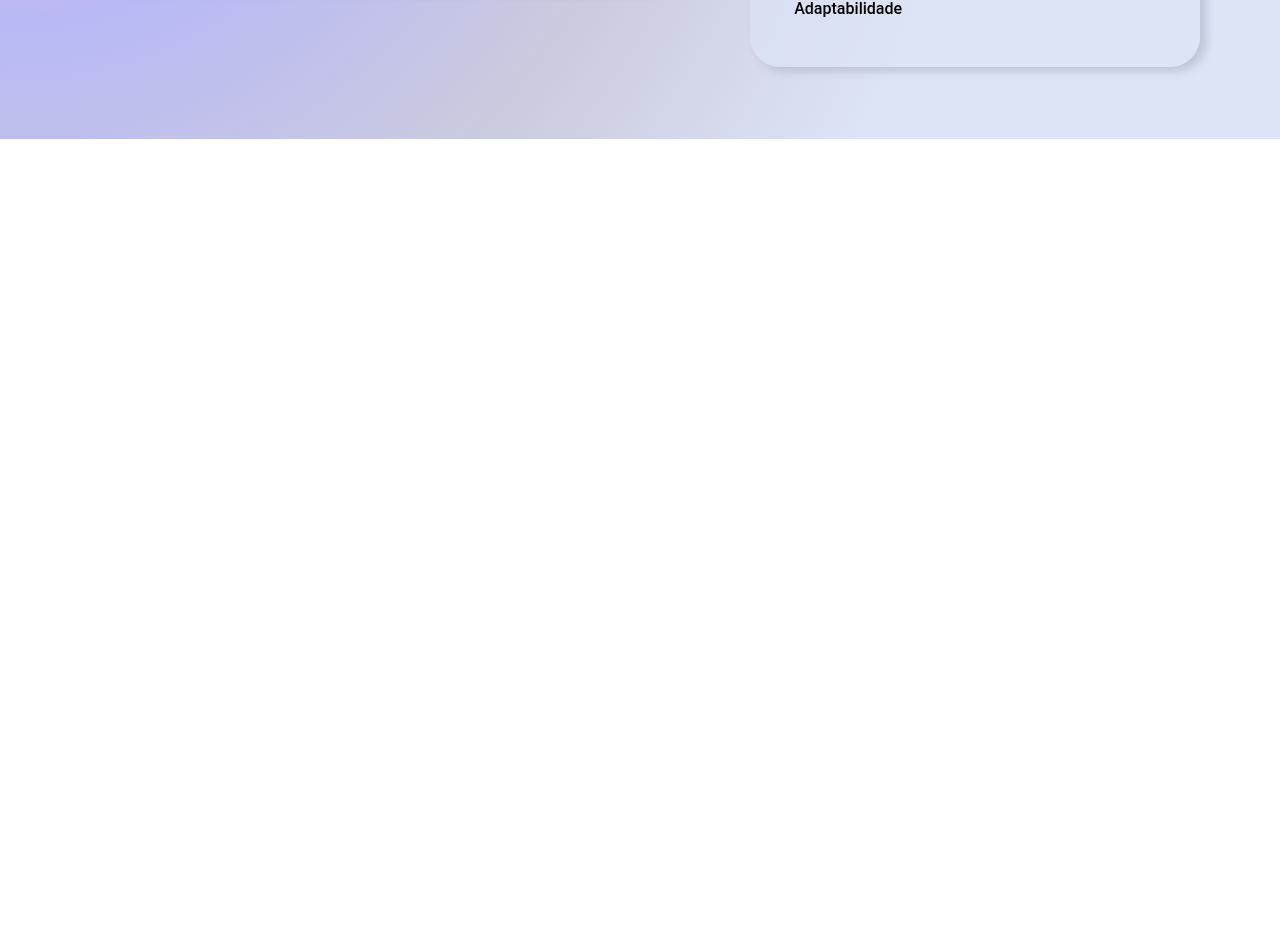
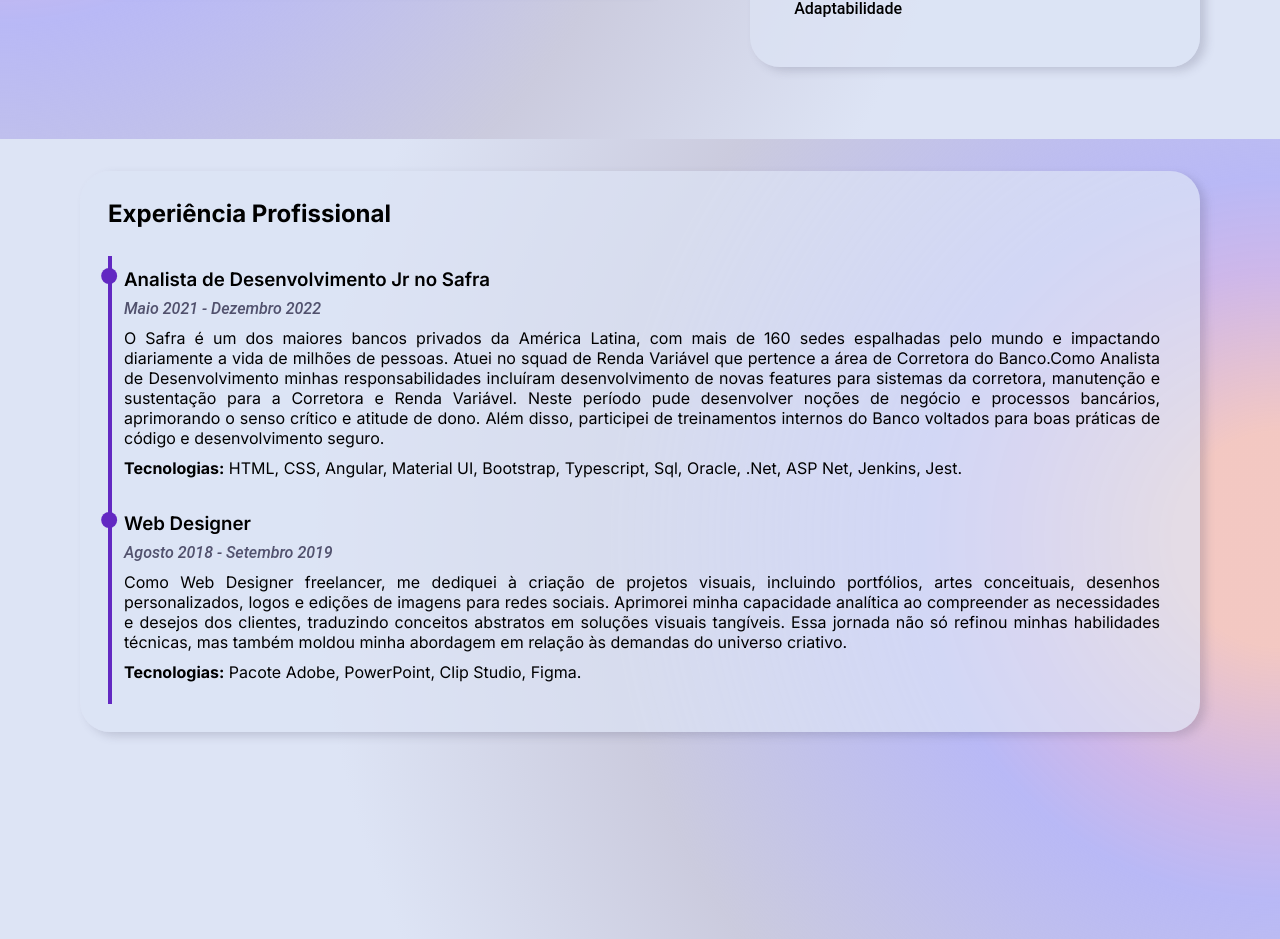
Before and after one commit to gabriella-guimaraes/portfolio-gabriella-guimaraes, an Angular app in the folder portfolio/: page / in a window 1280 px wide. Shown: the part 2594-3533 px from the top of the page. Before the commit the page ends 2733 px from the top, so only its background shows below. Built offline with nearby package versions, Linux system fonts and the light colour scheme.

Commit message:
feat: Timeline component

```diff
--- a/portfolio/src/app/app.component.css
+++ b/portfolio/src/app/app.component.css
@@ -33,3 +33,17 @@ body{
     --webkit-backdrop-filter: blur(80px);
     height: auto;
 }
+
+.fourth_section {
+    background: radial-gradient(
+        circle at right,
+        #e0706162 8%,
+        #a57cd88c 20%,
+        #7474ed81 27%,
+        #CBCBDE 50%,
+        #DDE4F5 72%
+    );
+    backdrop-filter: blur(80px);
+    --webkit-backdrop-filter: blur(80px);
+    height: auto;
+}
--- a/portfolio/src/app/app.component.html
+++ b/portfolio/src/app/app.component.html
@@ -11,5 +11,9 @@
     <app-skills></app-skills>
 </section>
 
+<section class="fourth_section">
+    <app-timeline></app-timeline>
+</section>
+
 
 <router-outlet />
--- a/portfolio/src/app/app.component.ts
+++ b/portfolio/src/app/app.component.ts
@@ -4,11 +4,12 @@ import { HomeComponent } from './components/home/home.component';
 import { HeaderComponent } from './components/header/header.component';
 import { AboutComponent } from './components/about/about.component';
 import { SkillsComponent } from './components/skills/skills.component';
+import { TimelineComponent } from './components/timeline/timeline.component';
 
 @Component({
   selector: 'app-root',
   standalone: true,
-  imports: [RouterOutlet, HeaderComponent, HomeComponent, AboutComponent, SkillsComponent],
+  imports: [RouterOutlet, HeaderComponent, HomeComponent, AboutComponent, SkillsComponent, TimelineComponent],
   templateUrl: './app.component.html',
   styleUrl: './app.component.css'
 })
--- a/portfolio/src/app/components/skills/skills.component.css
+++ b/portfolio/src/app/components/skills/skills.component.css
@@ -112,10 +112,6 @@ h2 {
         padding: 2rem 2rem;
     }
 
-    /* .Tecnologies{
-        max-width: 40%;
-    } */
-
     .tecnology {
         max-width: 100%;
     }
--- a/portfolio/src/app/components/skills/skills.component.html
+++ b/portfolio/src/app/components/skills/skills.component.html
@@ -227,9 +227,3 @@
 
 
 </div>
-
-<!-- To-do
-- Responsividade da pag de Skills
-- fix: ajustar o alinhamento da barra de progresso das skills - done!!!!
-- Criar componente de timeline profissional
-- Criar componente de educação e cursos -->
--- /dev/null
+++ b/portfolio/src/app/components/timeline/timeline.component.css
@@ -0,0 +1,61 @@
+.Container {
+    display: flex;
+    flex-direction: row;
+    justify-content: center;
+    padding: 2rem 5rem;
+    height: 100vh;
+}
+
+.timeline-card {
+    background: var(--bg-transparent);
+    border-radius: 30px;
+    padding: 1.75rem;
+    margin-bottom: 2.5rem;
+    height: fit-content;
+    -webkit-box-shadow: 6px 4px 10px 0px rgba(81,81,109,0.22);
+    -moz-box-shadow: 6px 4px 10px 0px rgba(81,81,109,0.22);
+    box-shadow: 6px 4px 10px 0px rgba(81,81,109,0.22);
+}
+
+h2 {
+    font-family: "Inter", sans-serif;
+    font-weight: 700;
+    text-align: left;
+    margin-bottom: 1.75rem;
+}
+
+h3 {
+    font-family: "Inter", sans-serif;
+    font-weight: 600;
+    margin-bottom: 0.5rem;
+    text-align: left;
+}
+
+span {
+    color: var(--text-dark-2);
+    font-style: italic;
+    font-weight: 500;
+}
+
+p {
+    font-family: "Inter", sans-serif;
+    text-align: justify;
+    margin: 10px 0 10px 0;
+}
+
+.xp_container {
+    padding: 0.75rem;
+    border-left: 4px solid #6228C2;
+}
+
+.dot {
+    content: "";
+    background-color: #6228C2;
+    border-radius: 50%;
+    width: 16px;
+    height: 16px;
+    display: inline-block;
+    position: absolute;
+    left: 109px;
+    transform: translateX(-49%);
+}
--- /dev/null
+++ b/portfolio/src/app/components/timeline/timeline.component.html
@@ -0,0 +1,22 @@
+<div class="Container">
+    <section class="timeline-card">
+        <h2>Experiência Profissional</h2>
+
+        <section class="xp_container">
+            <!-- Experiencia 1 -->
+            <div class="dot"></div>
+            <h3>Analista de Desenvolvimento Jr no Safra</h3>
+            <span>Maio 2021 - Dezembro 2022</span>
+            <p>O Safra é um dos maiores bancos privados da América Latina, com mais de 160 sedes espalhadas pelo mundo e impactando diariamente a vida de milhões de pessoas. Atuei no squad de Renda Variável que pertence a área de Corretora do Banco.Como Analista de Desenvolvimento minhas responsabilidades incluíram desenvolvimento de novas features para sistemas da corretora, manutenção e sustentação para a Corretora e Renda Variável. Neste período pude desenvolver noções de negócio e processos bancários, aprimorando o senso crítico e atitude de dono. Além disso, participei de treinamentos internos do Banco voltados para boas práticas de código e desenvolvimento seguro.</p>
+            <p><strong>Tecnologias:</strong> HTML, CSS, Angular, Material UI, Bootstrap, Typescript, Sql, Oracle, .Net, ASP Net, Jenkins, Jest.</p>
+        </section>
+
+        <section class="xp_container">
+            <div class="dot"></div>
+            <h3>Web Designer</h3>
+            <span>Agosto 2018 - Setembro 2019</span>
+            <p>Como Web Designer freelancer, me dediquei à criação de projetos visuais, incluindo portfólios, artes conceituais, desenhos personalizados, logos e edições de imagens para redes sociais. Aprimorei minha capacidade analítica ao compreender as necessidades e desejos dos clientes, traduzindo conceitos abstratos em soluções visuais tangíveis. Essa jornada não só refinou minhas habilidades técnicas, mas também moldou minha abordagem em relação às demandas do universo criativo.</p>
+            <p><strong>Tecnologias:</strong> Pacote Adobe, PowerPoint,  Clip Studio, Figma.</p>
+        </section>
+    </section>
+</div>
```
Also changed, not shown: portfolio/src/app/components/timeline/timeline.component.ts (added, +12 -0 lines), 1 other file (tests, documents, lock files or other folders).
